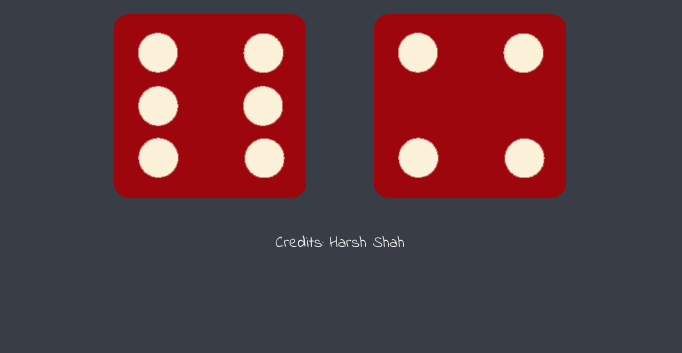
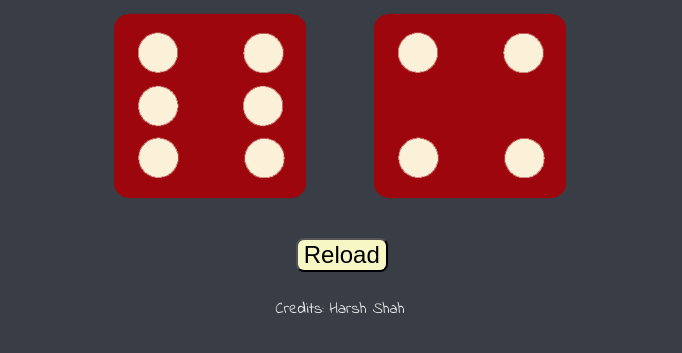
Before and after one commit to HarshShah35/diceGame, a plain HTML site: page index.html in a window 1280 px wide. Shown: the part 253-606 px from the top of the page, without its empty margins (300-982 px from the left). Drawn offline with Linux system fonts and the light colour scheme.

Commit message:
index.html

```diff
--- a/index.html
+++ b/index.html
@@ -22,7 +22,10 @@
         <img class="img2" src="images/dice6.png">
       </div>
 
+
+
     </div>
+    <button type="button" onclick="location.reload()" class="btn" >Reload</button>
 
     <script src="index.js"></script>
   </body>
```
